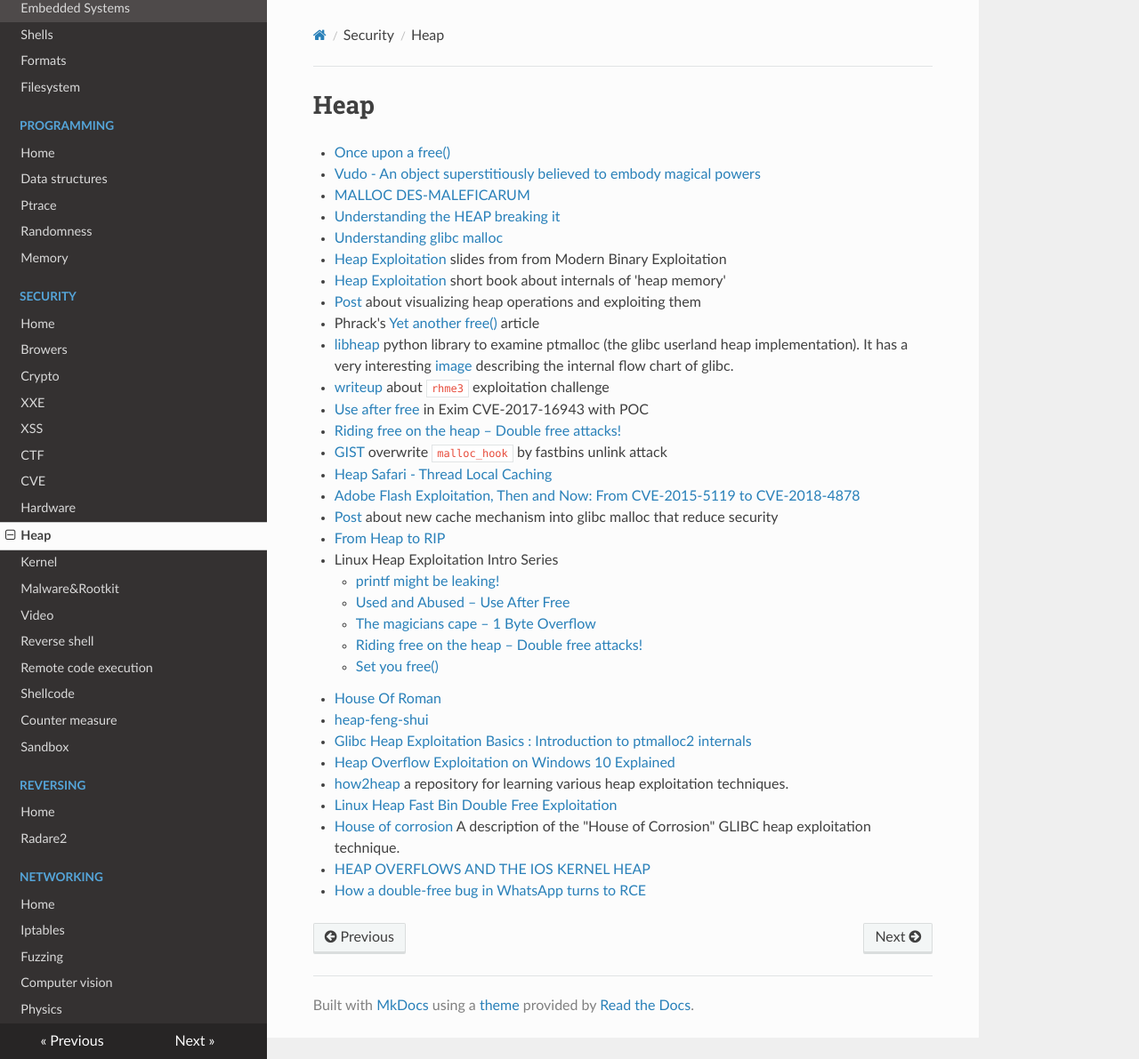
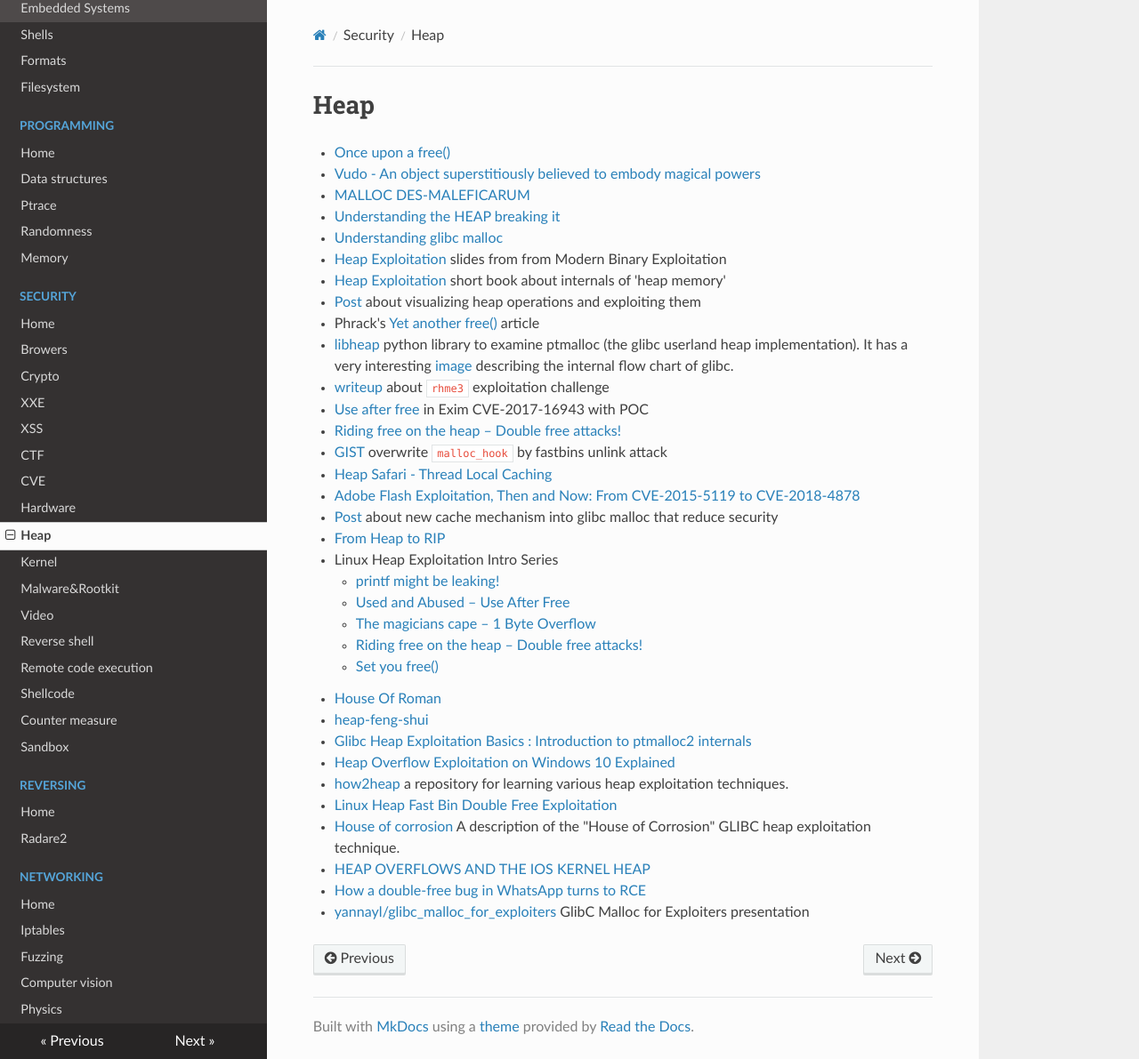
Before and after one commit to gipi/low-level, an MkDocs documentation site: the page built from docs/security/heap.md, in a window 1280 px wide and 1191 px high. Shown: the whole window at 89% size. Built offline with MkDocs 1.6.1, drawn with Linux system fonts in a browser that asks for light colours; nearby versions of some CDN libraries; old or Windows-style settings are respelled for this version of MkDocs.

Commit message:
Update heap.md

```diff
--- a/docs/security/heap.md
+++ b/docs/security/heap.md
@@ -33,3 +33,4 @@
  - [House of corrosion](https://github.com/CptGibbon/House-of-Corrosion) A description of the "House of Corrosion" GLIBC heap exploitation technique.
  - [HEAP OVERFLOWS AND THE IOS KERNEL HEAP](https://azeria-labs.com/heap-overflows-and-the-ios-kernel-heap/)
  - [How a double-free bug in WhatsApp turns to RCE](https://awakened1712.github.io/hacking/hacking-whatsapp-gif-rce/)
+ - [yannayl/glibc_malloc_for_exploiters](https://github.com/yannayl/glibc_malloc_for_exploiters) GlibC Malloc for Exploiters presentation
```
